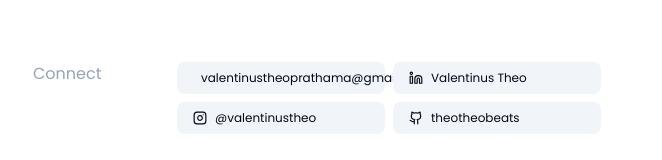
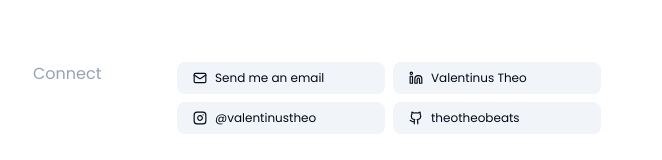
Before and after one commit to theotheobeats/vtp-io, a Next.js app: page /about in a window 1280 px wide. Shown: the part 683-843 px from the top of the page, without its empty margins (319-981 px from the left). Built offline with nearby package versions, Linux system fonts and the light colour scheme.

Commit message:
email title update

```diff
--- a/src/components/About.tsx
+++ b/src/components/About.tsx
@@ -57,7 +57,7 @@ const About = () => {
 					<div className="grid grid-cols-1 sm:grid-cols-2 md:grid-cols-2 gap-2">
 						<ConnectButton
 							link="valentinustheoprathama@gmail.com"
-							title="valentinustheoprathama@gmail.com"
+							title="Send me an email"
 							icon={<Mail size={14} />}
 						/>
 						<ConnectButton
```
